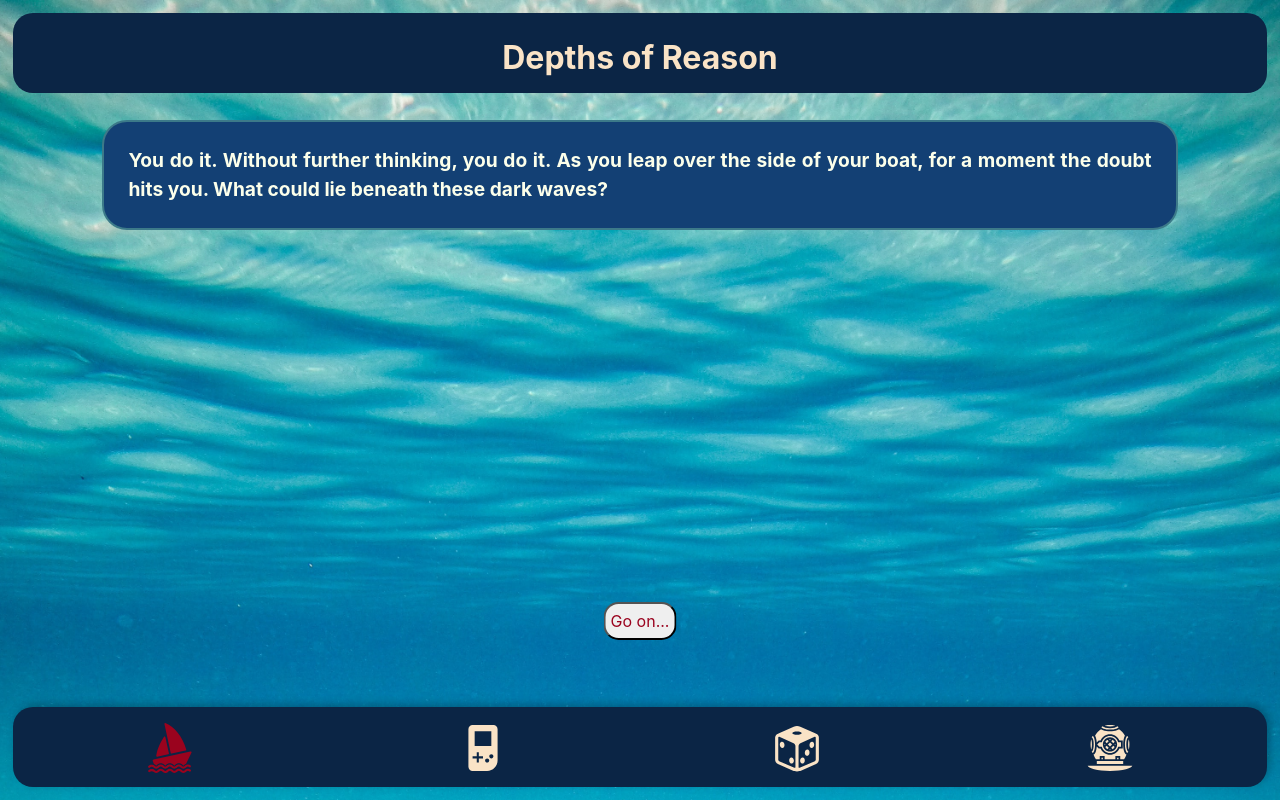
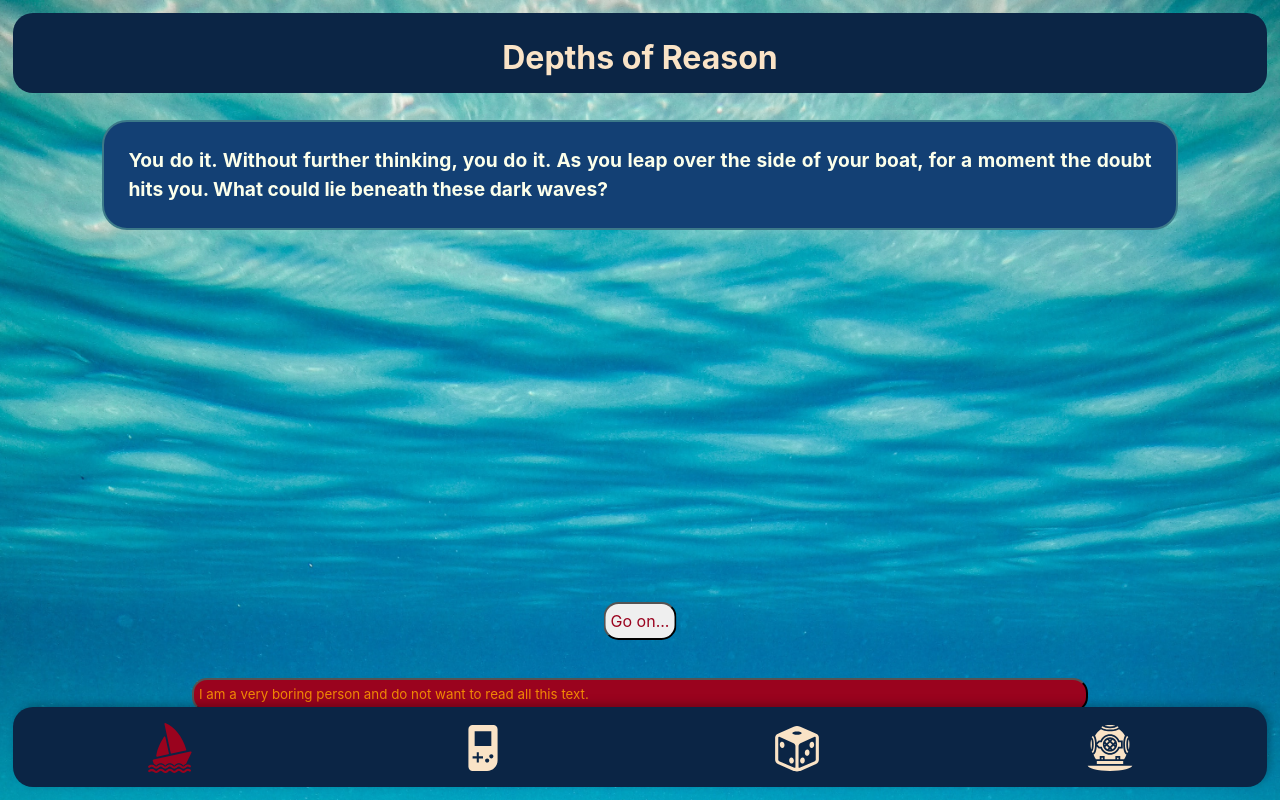
Before and after one commit to SirJohn42Walker/Capstone-Project, a Next.js app: page /game/level1 in a window 1280 px wide. Built offline with nearby package versions, Linux system fonts and the light colour scheme; a web font is replaced by a local one.

Commit message:
skip button works on lvl 2 and 3

```diff
--- a/components/Buttons/SkipButton.js
+++ b/components/Buttons/SkipButton.js
@@ -1,3 +1,5 @@
+import styled from "styled-components";
+
 export default function SkipButton({
   setButtonTextState,
   setDialogState,
@@ -9,5 +11,24 @@ export default function SkipButton({
     setDialogState(dialogValue);
   }
 
-  return <button onClick={skipButton}>Skip to riddle</button>;
+  return (
+    <SkipText onClick={skipButton}>
+      I am a very boring person and do not want to read all this text.
+    </SkipText>
+  );
 }
+
+const SkipText = styled.button`
+  background-color: var(--color8);
+  color: var(--color6);
+  position: fixed;
+  bottom: 11vh;
+  left: 50vw;
+  width: 80vw;
+  border-radius: 15px;
+  padding: 5px;
+  font-size: smaller;
+  display: flex;
+  max-width: 70vw;
+  transform: translate(-50%);
+`;
--- a/components/LevelData/Level1Data.js
+++ b/components/LevelData/Level1Data.js
@@ -3,7 +3,7 @@ export const level1Data = {
     /*0*/ "You do it. Without further thinking, you do it. As you leap over the side of your boat, for a moment the doubt hits you. What could lie beneath these dark waves?",
     /*1*/ "But to late. A splash and the muddy waters close over your head. And then you begin to drop. You have been diving before. The familiar feeling overtakes you as you slowly descend.",
     /*2*/ "And then, suddenly, the feeling is not that familiar anymore. And you are no longer dropping. Now you are beeing pulled. A frantic look out of your helmet in the direction of your feet reveals... nothing. But that is impossible! You can feel it, the pull, the drag towards the ocean floor!",
-    /*3*/ "You are about to panic, but before the fear can wash over you, you hit the ground. To fast. The ocean should be way deeper here. Or... Were you dragged down so fast, that what should have taken minutes is over in seconds?",
+    /*3*/ "You are about to panic, but before the fear can wash over you, you hit the ground. Too fast. The ocean should be way deeper here. Or... Were you dragged down so fast, that what should have taken minutes is over in seconds?",
     /*4*/ "Whatever the reason, the shock of the impact shakes you out of the onset of panic.",
     /*5*/ "And then... A voice in the dark. A voice? Down here? What should be impossible rings loud and clear in your ears.",
     "No, not in your ears. In your head. In your MIND.",
--- a/pages/game/level1.js
+++ b/pages/game/level1.js
@@ -6,6 +6,7 @@ import {level1Data} from "../../components/LevelData/Level1Data";
 import {ForwardButton} from "../../components/Buttons/ForwardButton";
 import {RedButtonSVG} from "../../components/Svgs/ButtonSVGs";
 import Link from "next/link";
+import SkipButton from "../../components/Buttons/SkipButton";
 
 export default function Level1({levelState, handleLevelChange}) {
   const [textState, setTextState] = useState(0);
@@ -47,6 +48,12 @@ export default function Level1({levelState, handleLevelChange}) {
       <ForwardButton onClick={furtherButton}>
         {level1Data.buttonText[buttonTextState]}
       </ForwardButton>
+      <SkipButton
+        setButtonTextState={setButtonTextState}
+        setDialogState={setDialogState}
+        buttonTextValue={20}
+        dialogValue={15}
+      />
     </StyledLevelBackground>
   );
 }
```
Also changed, not shown: pages/game/level2.js (+7 -0 lines).
